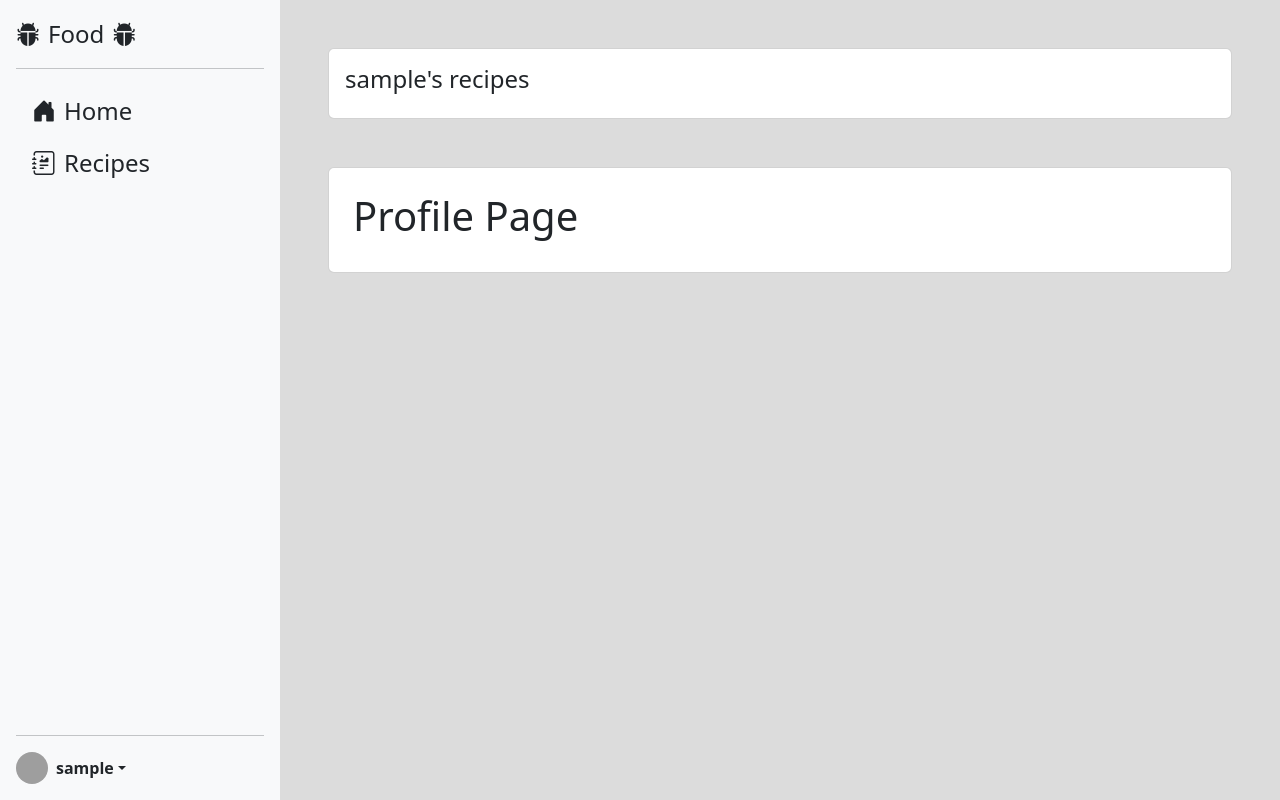
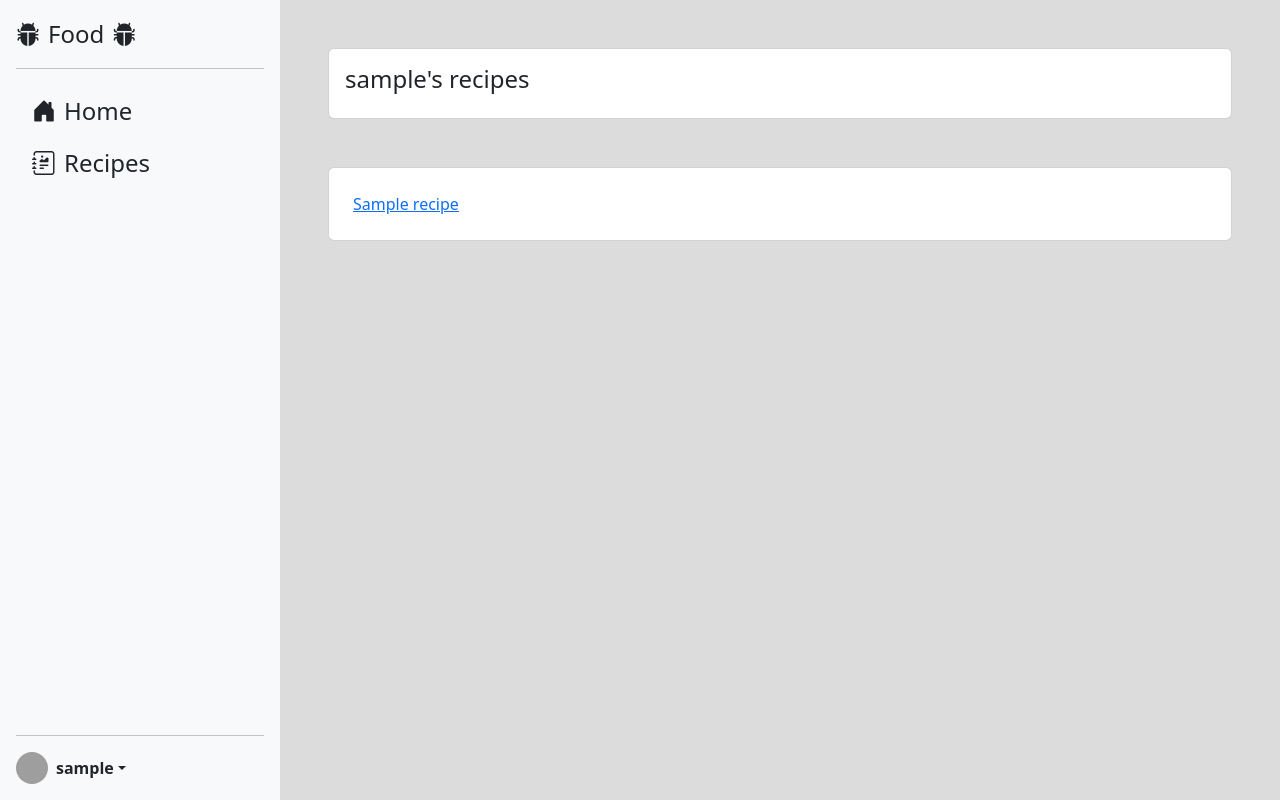
Before and after one commit to GeorgiaSkrempou/Food, a Django app: page /recipes/profile/ in a window 1280 px wide. Run offline with Django 4.2, Linux system fonts and the light colour scheme; a user stored in the database is signed in; tables that the repository leaves empty hold one stand-in row (values such as "Sample post"); some libraries are stand-ins or nearby versions; grey boxes are pictures that could not be loaded.

Commit message:
feat: link to recipe from user profile

```diff
--- a/recipes_app/recipes/templates/recipes/base.html
+++ b/recipes_app/recipes/templates/recipes/base.html
@@ -58,7 +58,7 @@
                 <ul class="dropdown-menu text-small shadow" aria-labelledby="dropdownUser2">
                     <li><a class="dropdown-item" href="{% url 'recipes:add_recipe' %}">New Recipe</a></li>
                     <li><a class="dropdown-item" href="#">Settings</a></li>
-                    <li><a class="dropdown-item" href="#">Profile</a></li>
+                    <li><a class="dropdown-item" href="{% url 'recipes:profile' %}">Profile</a></li>
                     <li>
                         <hr class="dropdown-divider">
                     </li>
--- a/recipes_app/recipes/templates/recipes/profile.html
+++ b/recipes_app/recipes/templates/recipes/profile.html
@@ -5,5 +5,7 @@
 {% endblock %}
 
 {% block content %}
-    <h1>Profile Page</h1>
+    {% for recipe_instance in recipeinstance_list %}
+        <a href="{% url 'recipes:detail_recipe' recipe_instance.recipe.id %}">{{ recipe_instance.recipe.title }}</a>
+    {% endfor %}
 {% endblock %}
```
